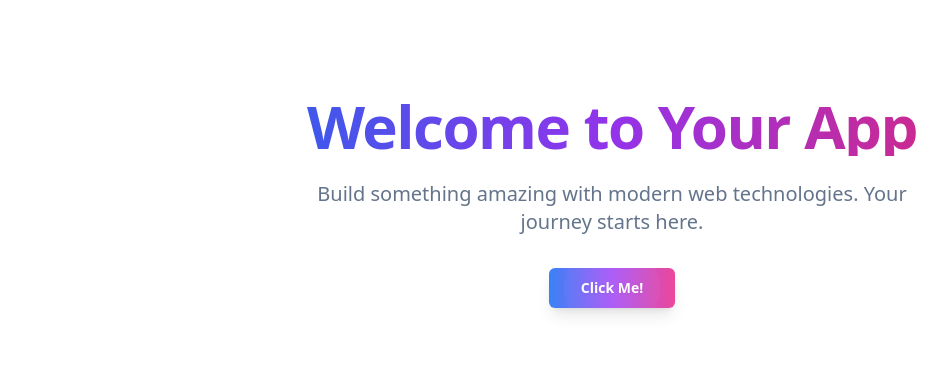
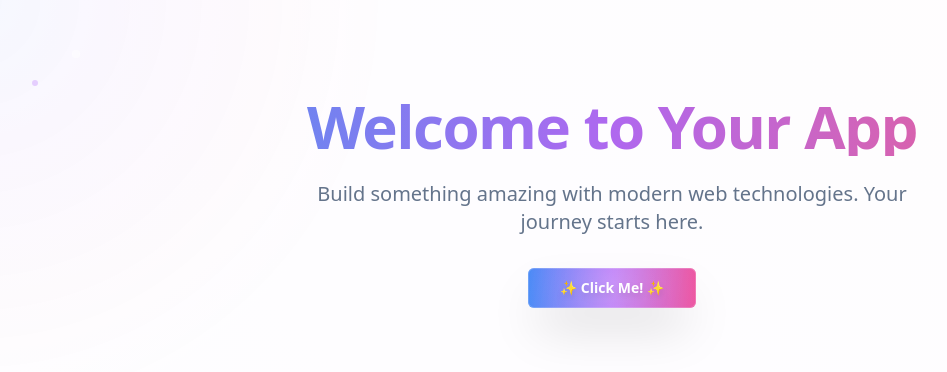
Before and after one commit to magnolia-AI/helloooo-IehaS, a Next.js app: page / in a window 1280 px wide. Shown: the top 372 px of the page, without its empty margins (28-975 px from the left). Built offline with nearby package versions, Linux system fonts and the light colour scheme.

Commit message:
Update files after message

```diff
--- a/app/page.tsx
+++ b/app/page.tsx
@@ -4,18 +4,18 @@ import { Card, CardContent } from '@/components/ui/card'
 import { useToast } from "@/hooks/use-toast"
 import { useState, useRef, useEffect } from 'react'
 
-{/*
-  TEMPLATE PAGE: Home
-  This is a template home page.
-  Replace all content with content that suits the users request.
-*/}
 export default function Home() {
   const { toast } = useToast()
   const [mousePosition, setMousePosition] = useState({ x: 50, y: 50 })
+  const [globalMousePosition, setGlobalMousePosition] = useState({ x: 0, y: 0 })
   const buttonRef = useRef<HTMLButtonElement>(null)
 
   useEffect(() => {
     const handleGlobalMouseMove = (e: MouseEvent) => {
+      // Global mouse position for background effects
+      setGlobalMousePosition({ x: e.clientX, y: e.clientY })
+
+      // Button-relative mouse position for button highlight
       if (buttonRef.current) {
         const rect = buttonRef.current.getBoundingClientRect()
         const x = ((e.clientX - rect.left) / rect.width) * 100
@@ -29,11 +29,58 @@ export default function Home() {
   }, [])
 
   return (
-    <div className="min-h-full">
+    <div className="min-h-full relative overflow-hidden">
+      {/* Animated background with mouse-following gradient */}
+      <div
+        className="fixed inset-0 opacity-30 pointer-events-none transition-all duration-300"
+        style={{
+          background: `
+            radial-gradient(circle 600px at ${globalMousePosition.x}px ${globalMousePosition.y}px,
+              rgba(59, 130, 246, 0.15) 0%,
+              rgba(147, 51, 234, 0.1) 25%,
+              rgba(236, 72, 153, 0.05) 50%,
+              transparent 70%
+            ),
+            linear-gradient(45deg,
+              rgba(59, 130, 246, 0.03) 0%,
+              rgba(147, 51, 234, 0.03) 50%,
+              rgba(236, 72, 153, 0.03) 100%
+            )
+          `
+        }}
+      />
 
-      <section className="container mx-auto px-4 pt-24 pb-20">
+      {/* Sparkle effects */}
+      <div className="fixed inset-0 pointer-events-none">
+        <div
+          className="absolute w-2 h-2 bg-white rounded-full opacity-60 animate-pulse"
+          style={{
+            left: `${(globalMousePosition.x + 100) % window.innerWidth}px`,
+            top: `${(globalMousePosition.y + 50) % window.innerHeight}px`,
+            animationDelay: '0s'
+          }}
+        />
+        <div
+          className="absolute w-1 h-1 bg-blue-300 rounded-full opacity-80 animate-ping"
+          style={{
+            left: `${(globalMousePosition.x - 80) % window.innerWidth}px`,
+            top: `${(globalMousePosition.y - 30) % window.innerHeight}px`,
+            animationDelay: '0.5s'
+          }}
+        />
+        <div
+          className="absolute w-1.5 h-1.5 bg-purple-300 rounded-full opacity-70 animate-pulse"
+          style={{
+            left: `${(globalMousePosition.x + 60) % window.innerWidth}px`,
+            top: `${(globalMousePosition.y + 80) % window.innerHeight}px`,
+            animationDelay: '1s'
+          }}
+        />
+      </div>
+
+      <section className="container mx-auto px-4 pt-24 pb-20 relative z-10">
         <div className="max-w-[800px] mx-auto text-center">
-          <h1 className="text-5xl font-bold tracking-tight lg:text-6xl bg-gradient-to-r from-blue-600 via-purple-600 to-pink-600 bg-clip-text text-transparent">
+          <h1 className="text-5xl font-bold tracking-tight lg:text-6xl bg-gradient-to-r from-blue-600 via-purple-600 to-pink-600 bg-clip-text text-transparent animate-pulse">
             Welcome to Your App
           </h1>
           <p className="mt-6 text-xl text-muted-foreground max-w-[600px] mx-auto">
@@ -42,21 +89,43 @@ export default function Home() {
           <div className="mt-8">
             <Button
               ref={buttonRef}
-              onClick={() => toast({ title: "Button clicked!", description: "Your shiny button is working!" })}
+              onClick={() => toast({ title: "✨ Button clicked!", description: "Your ultra-shiny button is working perfectly!" })}
               size="lg"
-              className="px-8 py-3 relative overflow-hidden text-white font-semibold shadow-lg hover:shadow-xl transition-all duration-300 transform hover:scale-105 border-0 bg-gradient-to-r from-blue-500 via-purple-500 to-pink-500"
+              className="px-8 py-3 relative overflow-hidden text-white font-semibold shadow-2xl hover:shadow-3xl transition-all duration-500 transform hover:scale-110 border-0 bg-gradient-to-r from-blue-500 via-purple-500 to-pink-500 hover:from-blue-400 hover:via-purple-400 hover:to-pink-400"
             >
-              <span className="relative z-10 drop-shadow-sm">Click Me!</span>
+              <span className="relative z-20 drop-shadow-lg">✨ Click Me! ✨</span>
+
+              {/* Main mouse-following highlight */}
               <div
-                className="absolute inset-0 opacity-20 transition-all duration-200 pointer-events-none"
+                className="absolute inset-0 opacity-40 transition-all duration-200 pointer-events-none"
                 style={{
-                  background: `radial-gradient(circle 120px at ${mousePosition.x}% ${mousePosition.y}%,
-                    rgba(255, 255, 255, 0.3) 0%,
-                    rgba(255, 255, 255, 0.15) 40%,
-                    transparent 30%
+                  background: `radial-gradient(circle 150px at ${mousePosition.x}% ${mousePosition.y}%,
+                    rgba(255, 255, 255, 0.6) 0%,
+                    rgba(255, 255, 255, 0.3) 30%,
+                    rgba(255, 255, 255, 0.1) 60%,
+                    transparent 80%
                   )`
                 }}
               />
+
+              {/* Secondary glow effect */}
+              <div
+                className="absolute inset-0 opacity-20 transition-all duration-300 pointer-events-none"
+                style={{
+                  background: `radial-gradient(circle 200px at ${mousePosition.x}% ${mousePosition.y}%,
+                    rgba(255, 255, 255, 0.4) 0%,
+                    transparent 70%
+                  )`
+                }}
+              />
+
+              {/* Animated shimmer overlay */}
+              <div className="absolute inset-0 opacity-30 pointer-events-none">
+                <div className="absolute inset-0 bg-gradient-to-r from-transparent via-white to-transparent opacity-20 -skew-x-12 animate-pulse" />
+              </div>
+
+              {/* Border glow */}
+              <div className="absolute inset-0 rounded-md border border-white/20 pointer-events-none" />
             </Button>
           </div>
         </div>
```
